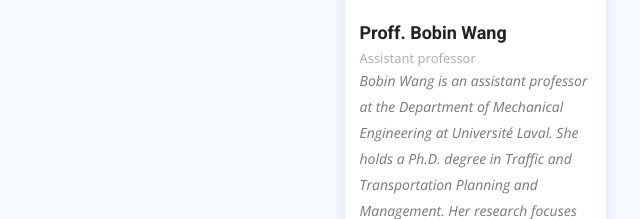
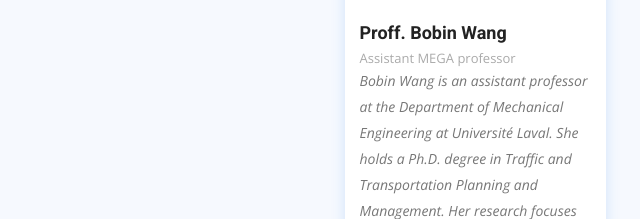
Before and after one commit to BobinWangLaval/BobinUlaval, a website: page public/bobin_public/about.html in a window 1280 px wide. Shown: the part 331-550 px from the top of the page, 165-805 px from the left. Drawn offline with nearby package versions, Linux system fonts and the light colour scheme.

Commit message:
nice addition to this website

```diff
--- a/public/bobin_public/about.html
+++ b/public/bobin_public/about.html
@@ -81,7 +81,7 @@
               </div>
               <div class="member-info">
                 <h4>Proff. Bobin Wang</h4>
-                <span>Assistant professor</span>
+                <span>Assistant MEGA professor</span>
                 <p> Bobin Wang is an assistant professor at the Department of Mechanical Engineering at Université Laval. She holds a Ph.D. degree in Traffic and Transportation Planning and Management. Her research focuses on Travel Behavior Analysis, Transportation and Climate Change, Transportation Network Analysis, the interaction of AI and Decision-Making Theories, and Econometric and Statistical Modelling. Dr. Wang has wealthy working and research experience in China, Europe, and North America. By now, she has published more than 50 papers and 2 monographs in authority journals in Transportation. She is the Principal Investigator (PI) of several national and provincial projects in Canada with financial support from NSERC and FRQNT. As an emerging researcher, she is a reviewer of 27 authority international journals in the field. Her future research will focus on climate change, smart cities, and intelligent transportation systems. </p>
               </div>
             </div>
```
